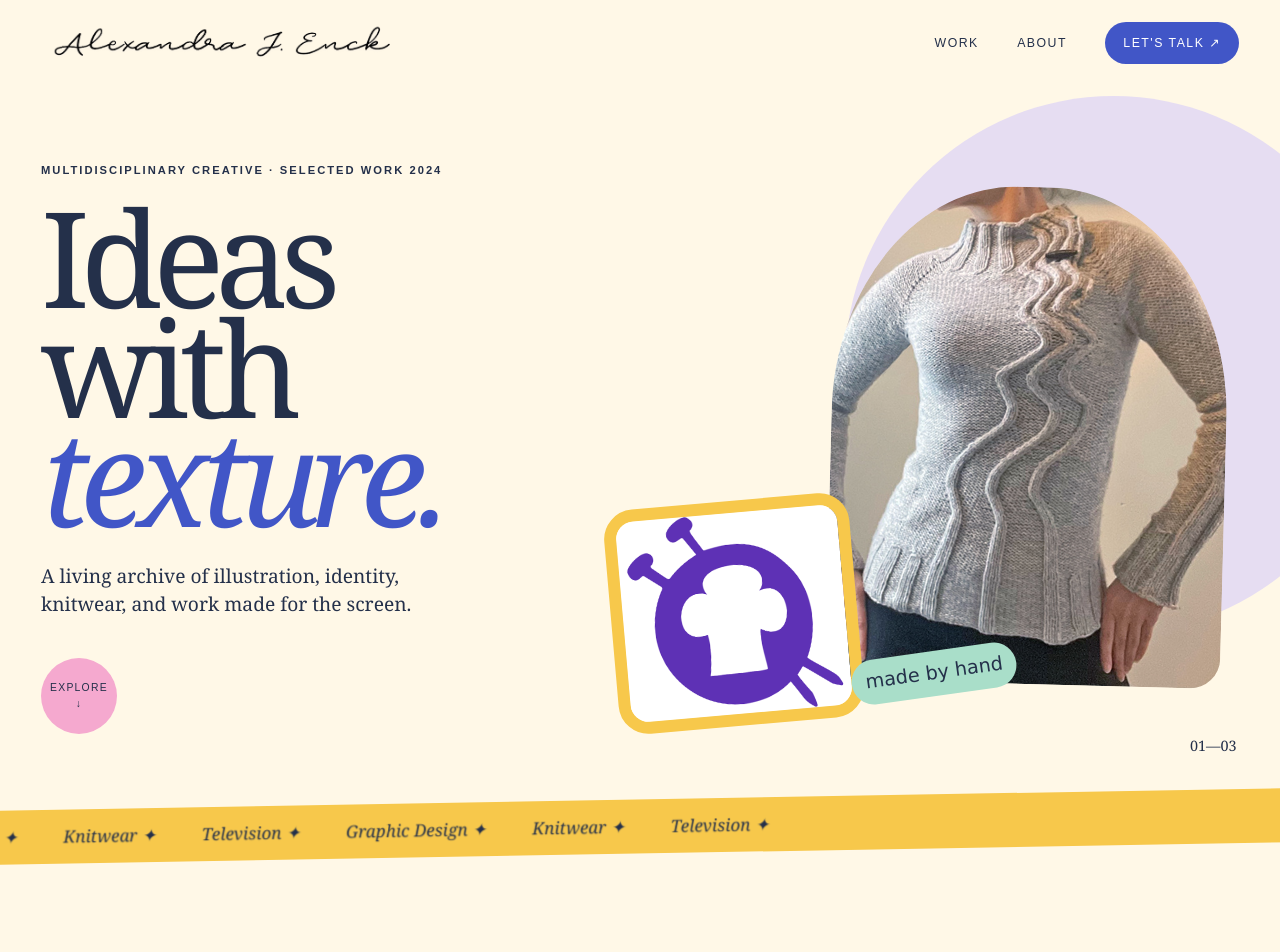
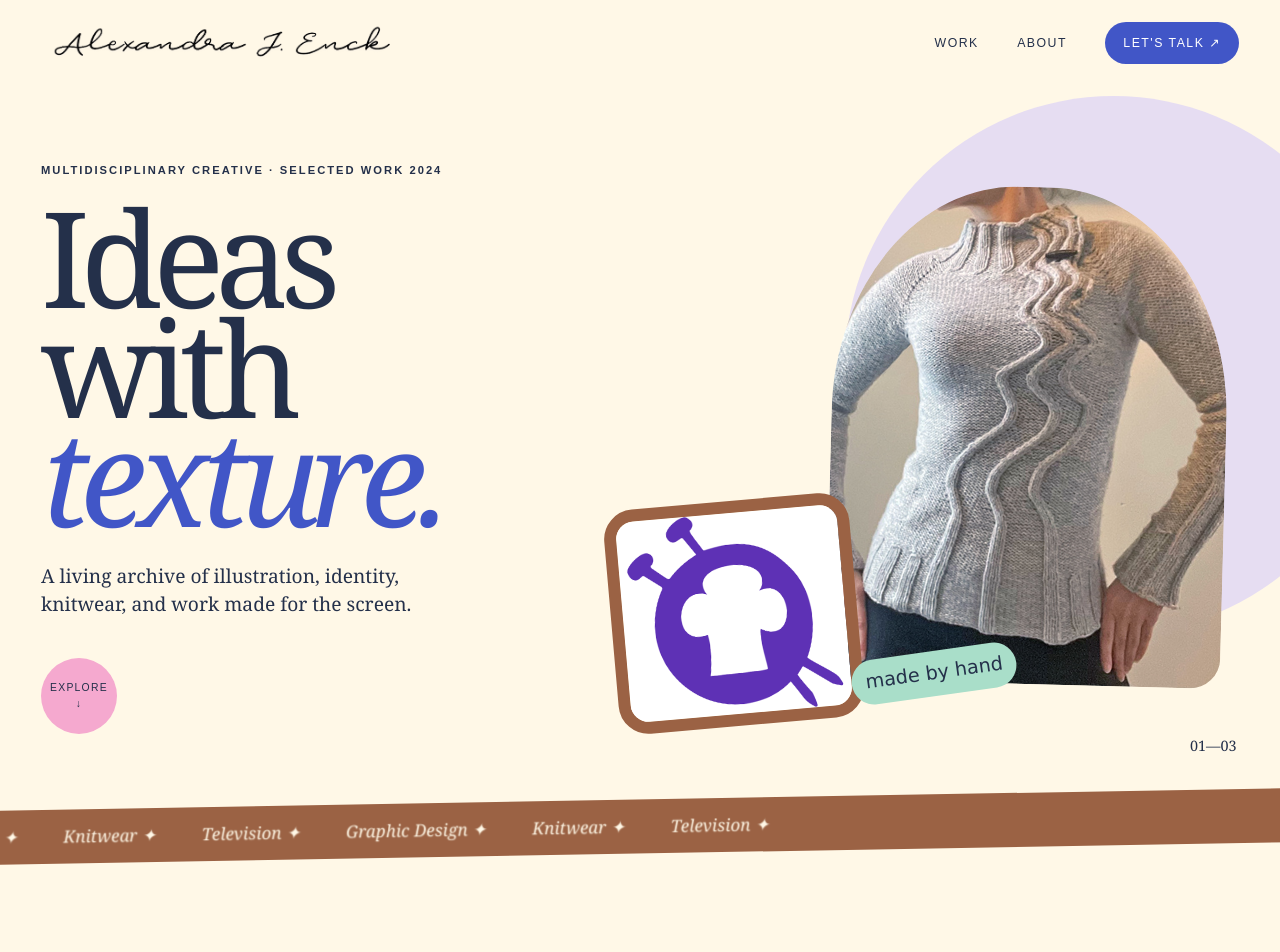
Before and after one commit to alexandraenck/alexandraenck.github.io, a Next.js app: page / in a window 1280 px wide. Shown: the top 952 px of the page. Built offline with nearby package versions, Linux system fonts and the light colour scheme.

Commit message:
Replace yellow accents with earthy brown

```diff
--- a/app/PixelTrail.tsx
+++ b/app/PixelTrail.tsx
@@ -4,12 +4,12 @@ import { useEffect, useRef } from "react";
 
 const pixelColors = [
   "var(--pink)",
-  "var(--sun)",
+  "var(--earth)",
   "var(--mint)",
   "var(--lilac)",
   "var(--cobalt)",
   "var(--pink)",
-  "var(--sun)",
+  "var(--earth)",
   "var(--mint)",
 ];
 
--- a/app/globals.css
+++ b/app/globals.css
@@ -6,7 +6,7 @@
   --cobalt: #4156c7;
   --lilac: #c9bbff;
   --mint: #a9dec9;
-  --sun: #f7c84b;
+  --earth: #9b6244;
   --pink: #f5a9cf;
   --teal: #287c78;
   --line: rgba(36, 48, 74, 0.24);
@@ -137,17 +137,17 @@ em { font-weight: 400; }
   transition: .25s ease;
   width: 76px;
 }
-.circle-link:hover { background: var(--sun); color: var(--ink); transform: rotate(8deg) scale(1.06); }
+.circle-link:hover { background: var(--earth); color: var(--paper); transform: rotate(8deg) scale(1.06); }
 .hero-art { align-self: center; height: min(74vh, 760px); position: relative; }
 .hero-image { margin: 0; overflow: hidden; position: absolute; }
 .hero-image img { height: 100%; object-fit: cover; }
 .hero-image-main { background: #d9d0c5; border-radius: 46% 46% 30px 30px; height: 84%; right: 2%; top: 6%; transform: rotate(1.5deg); width: 61%; }
-.hero-image-float { border: 12px solid var(--sun); border-radius: 30px; bottom: 3%; height: 38%; left: 3%; transform: rotate(-5deg); width: 38%; z-index: 2; }
+.hero-image-float { border: 12px solid var(--earth); border-radius: 30px; bottom: 3%; height: 38%; left: 3%; transform: rotate(-5deg); width: 38%; z-index: 2; }
 .hero-image-float img { object-fit: contain; background: white; }
 .scribble { background: var(--mint); border-radius: 100px; bottom: 8%; color: var(--ink); font-family: "Comic Sans MS", cursive; font-size: clamp(.85rem, 1.5vw, 1.25rem); left: 40%; padding: 8px 14px; position: absolute; transform: rotate(-8deg); z-index: 3; }
 .hero-index { bottom: 3.4vw; font-family: Georgia, "Times New Roman", serif; font-size: 0.9rem; position: absolute; right: 3.4vw; }
 
-.ticker { background: var(--sun); color: var(--ink); overflow: hidden; padding: 14px 0; transform: rotate(-1deg) scale(1.02); }
+.ticker { background: var(--earth); color: var(--paper); overflow: hidden; padding: 14px 0; transform: rotate(-1deg) scale(1.02); }
 .ticker div { animation: ticker 28s linear infinite; display: flex; gap: 2.8rem; width: max-content; }
 .ticker span { font-family: Georgia, "Times New Roman", serif; font-size: 1.05rem; font-style: italic; white-space: nowrap; }
 @keyframes ticker { to { transform: translateX(-50%); } }
@@ -203,7 +203,7 @@ figcaption { font-size: .65rem; letter-spacing: .12em; margin-top: .7rem; text-t
 
 .television-section { background: var(--teal); color: white; }
 .tv-grid { display: grid; gap: 7vw; grid-template-columns: .8fr 1.2fr; margin-top: 5rem; }
-.tv-grid h2 em { color: var(--sun); }
+.tv-grid h2 em { color: var(--paper); }
 .video-shell { align-self: end; }
 .video-shell iframe { aspect-ratio: 16 / 9; border: 0; border-radius: 26px; display: block; width: 100%; }
 .video-shell span { display: block; font-size: .65rem; letter-spacing: .12em; margin-top: .8rem; text-transform: uppercase; }
@@ -283,7 +283,7 @@ footer { background: var(--pink); color: var(--ink); padding: clamp(5rem, 10vw,
   transition: background .2s ease, transform .2s ease;
   width: 38px;
 }
-.contact-dialog__close:hover { background: var(--sun); transform: rotate(7deg); }
+.contact-dialog__close:hover { background: var(--earth); color: var(--paper); transform: rotate(7deg); }
 .contact-dialog__intro {
   font-family: Georgia, "Times New Roman", serif;
   font-size: 1rem;
```
